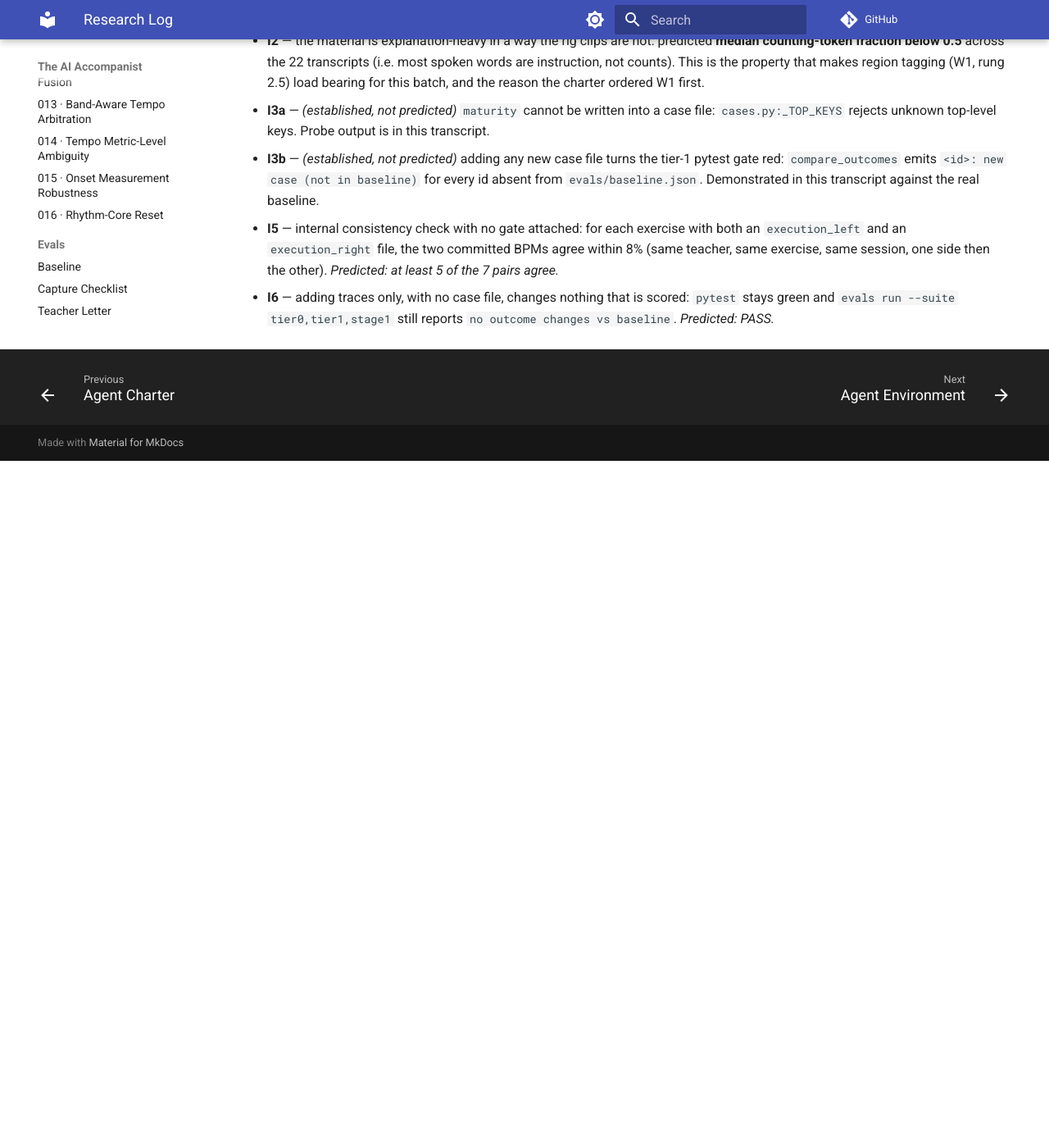
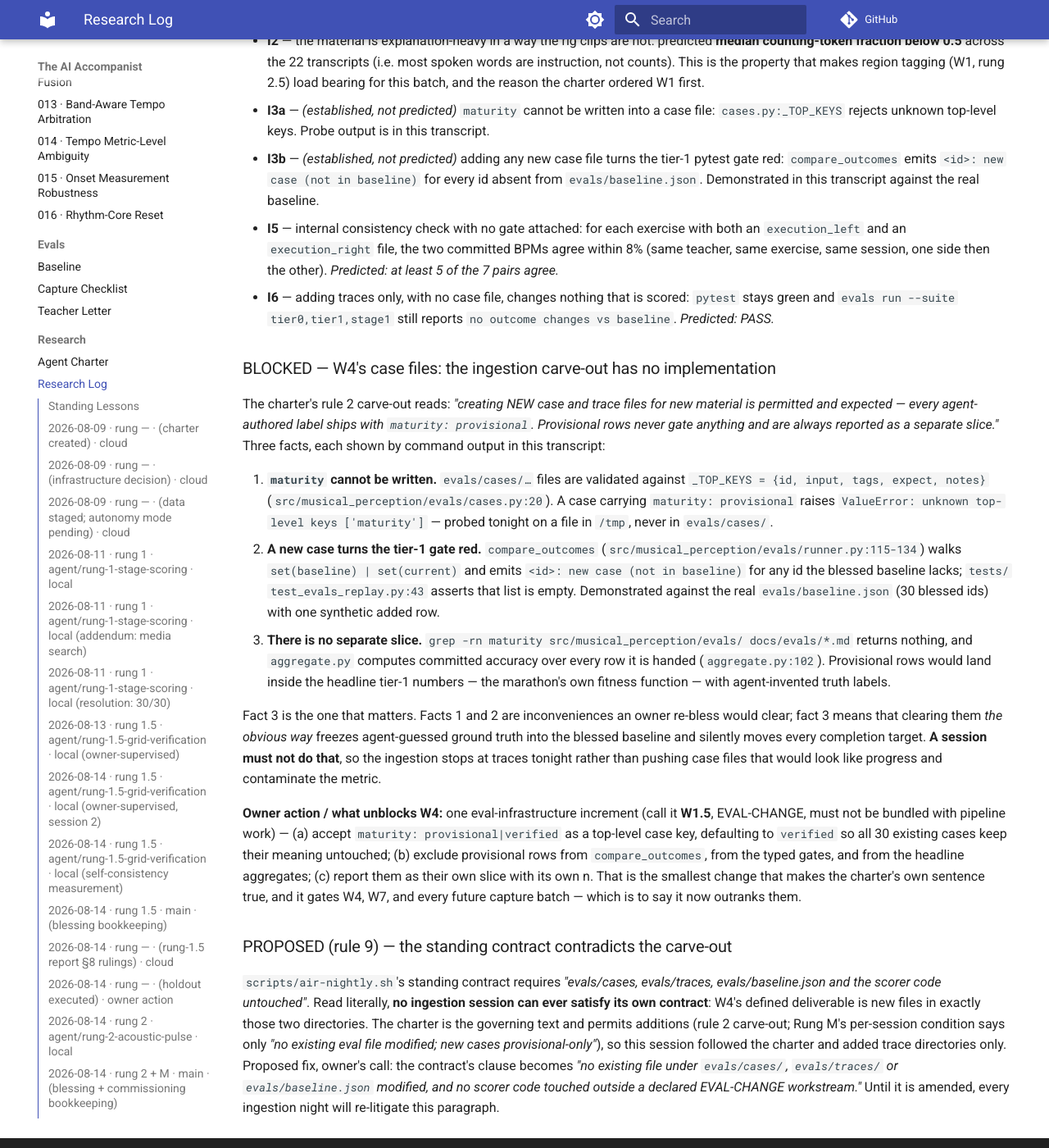
Before and after one commit to ben-juodvalkis/musical-perception, an MkDocs documentation site: the page built from docs/research/RESEARCH-LOG.md, in a window 1280 px wide and 1400 px high, scrolled down 39731 px. Shown: the whole window at 82% size. Built offline with MkDocs 1.6.1 and Material for MkDocs 9.7.7, drawn with Linux system fonts in a browser that asks for light colours; comment, search, counter and statistics services are not loaded; before the commit the page ends 40293 px from its top, so only the background shows below that.

Commit message:
W4: BLOCKED note on the ingestion carve-out (no maturity support) + rule-9 contract conflict

```diff
--- a/docs/research/RESEARCH-LOG.md
+++ b/docs/research/RESEARCH-LOG.md
@@ -2494,3 +2494,63 @@ batch).
 * **I6** — adding traces only, with no case file, changes nothing that is
   scored: `pytest` stays green and `evals run --suite tier0,tier1,stage1`
   still reports `no outcome changes vs baseline`. *Predicted: PASS.*
+
+### BLOCKED — W4's case files: the ingestion carve-out has no implementation
+
+The charter's rule 2 carve-out reads: *"creating NEW case and trace files
+for new material is permitted and expected — every agent-authored label
+ships with `maturity: provisional`. Provisional rows never gate anything
+and are always reported as a separate slice."* Three facts, each shown by
+command output in this transcript:
+
+1. **`maturity` cannot be written.** `evals/cases/…` files are validated
+   against `_TOP_KEYS = {id, input, tags, expect, notes}`
+   (`src/musical_perception/evals/cases.py:20`). A case carrying
+   `maturity: provisional` raises
+   `ValueError: unknown top-level keys ['maturity']` — probed tonight on a
+   file in `/tmp`, never in `evals/cases/`.
+2. **A new case turns the tier-1 gate red.** `compare_outcomes`
+   (`src/musical_perception/evals/runner.py:115-134`) walks
+   `set(baseline) | set(current)` and emits `<id>: new case (not in
+   baseline)` for any id the blessed baseline lacks; `tests/
+   test_evals_replay.py:43` asserts that list is empty. Demonstrated
+   against the real `evals/baseline.json` (30 blessed ids) with one
+   synthetic added row.
+3. **There is no separate slice.** `grep -rn maturity
+   src/musical_perception/evals/ docs/evals/*.md` returns nothing, and
+   `aggregate.py` computes committed accuracy over every row it is handed
+   (`aggregate.py:102`). Provisional rows would land inside the headline
+   tier-1 numbers — the marathon's own fitness function — with
+   agent-invented truth labels.
+
+Fact 3 is the one that matters. Facts 1 and 2 are inconveniences an owner
+re-bless would clear; fact 3 means that clearing them *the obvious way*
+freezes agent-guessed ground truth into the blessed baseline and silently
+moves every completion target. **A session must not do that**, so the
+ingestion stops at traces tonight rather than pushing case files that
+would look like progress and contaminate the metric.
+
+**Owner action / what unblocks W4:** one eval-infrastructure increment
+(call it **W1.5**, EVAL-CHANGE, must not be bundled with pipeline work) —
+(a) accept `maturity: provisional|verified` as a top-level case key,
+defaulting to `verified` so all 30 existing cases keep their meaning
+untouched; (b) exclude provisional rows from `compare_outcomes`, from the
+typed gates, and from the headline aggregates; (c) report them as their
+own slice with its own n. That is the smallest change that makes the
+charter's own sentence true, and it gates W4, W7, and every future
+capture batch — which is to say it now outranks them.
+
+### PROPOSED (rule 9) — the standing contract contradicts the carve-out
+
+`scripts/air-nightly.sh`'s standing contract requires *"evals/cases,
+evals/traces, evals/baseline.json and the scorer code untouched"*. Read
+literally, **no ingestion session can ever satisfy its own contract**: W4's
+defined deliverable is new files in exactly those two directories. The
+charter is the governing text and permits additions (rule 2 carve-out;
+Rung M's per-session condition says only *"no existing eval file
+modified; new cases provisional-only"*), so this session followed the
+charter and added trace directories only. Proposed fix, owner's call: the
+contract's clause becomes *"no existing file under `evals/cases/`,
+`evals/traces/` or `evals/baseline.json` modified, and no scorer code
+touched outside a declared EVAL-CHANGE workstream."* Until it is amended,
+every ingestion night will re-litigate this paragraph.
```
